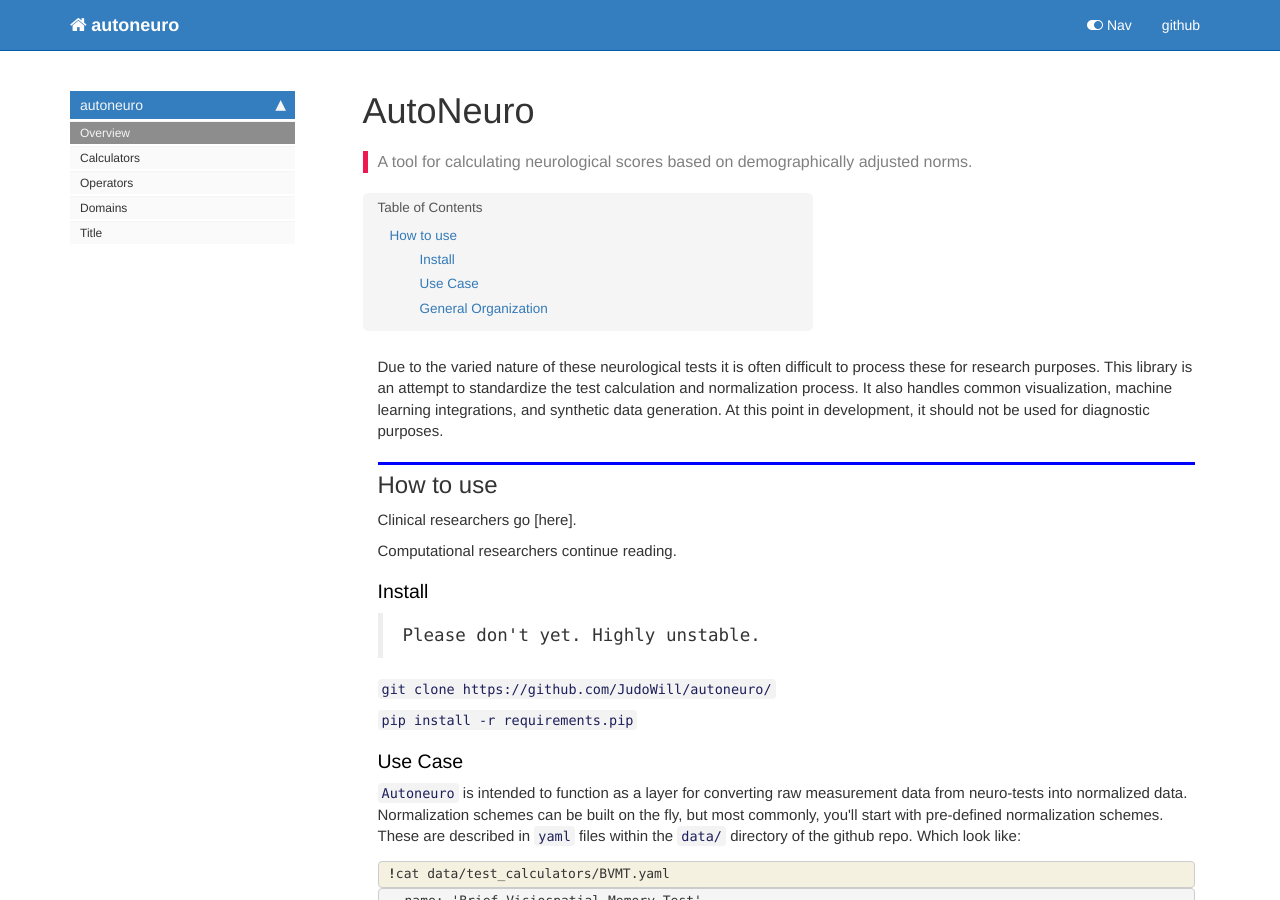
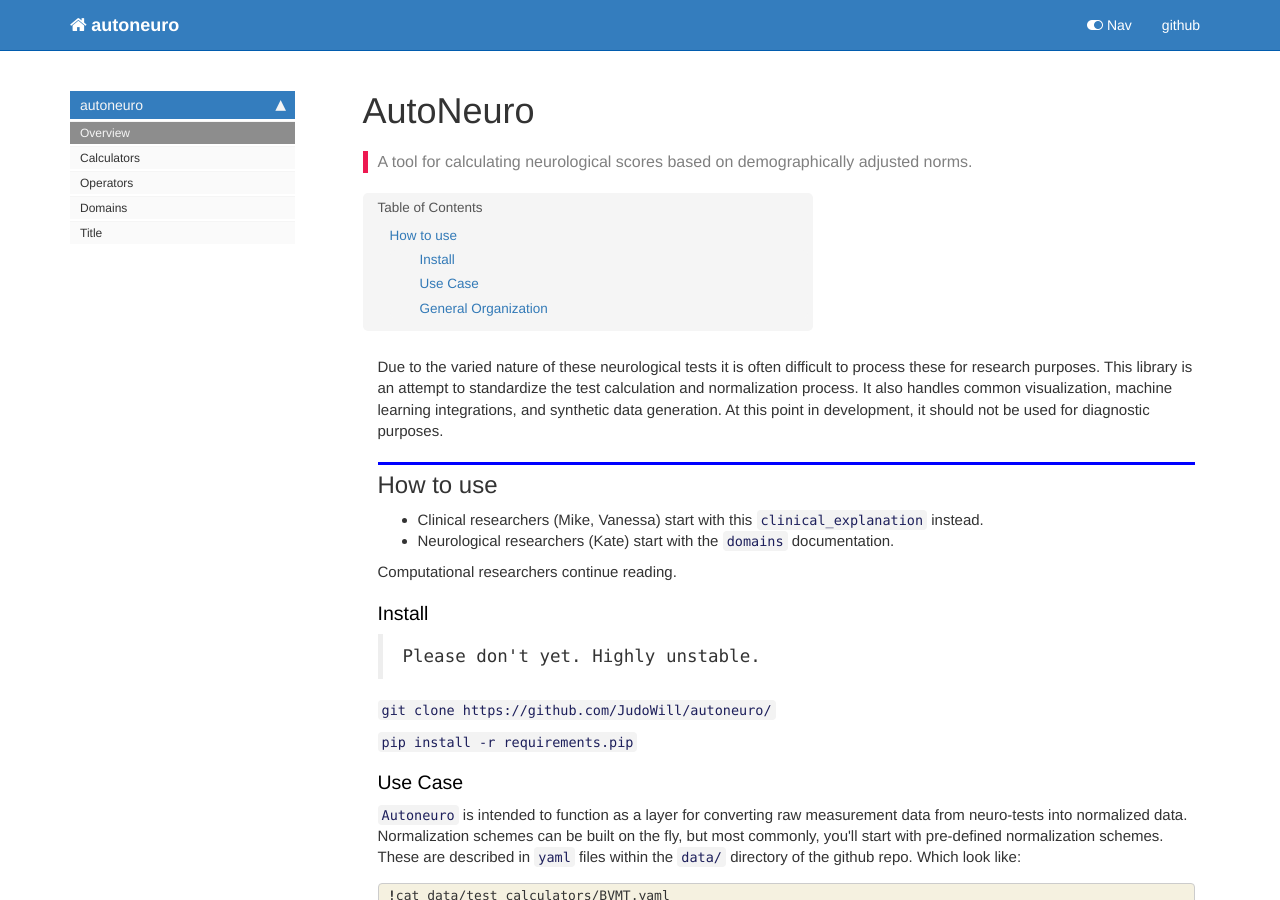
Before and after one commit to JudoWill/autoneuro, a Jekyll site: the page built from docs/index.html, in a window 1280 px wide and 900 px high. Built offline with Jekyll 4.4.1, drawn with Linux system fonts in a browser that asks for light colours; nearby versions of some CDN libraries; comment, search, counter and statistics services are not loaded.

Commit message:
Cleaning up documentation.

```diff
--- a/docs/index.html
+++ b/docs/index.html
@@ -41,7 +41,10 @@
 </div>
 <div class="cell border-box-sizing text_cell rendered"><div class="inner_cell">
 <div class="text_cell_render border-box-sizing rendered_html">
-<h2 id="How-to-use">How to use<a class="anchor-link" href="#How-to-use"> </a></h2><p>Clinical researchers go [here].</p>
+<h2 id="How-to-use">How to use<a class="anchor-link" href="#How-to-use"> </a></h2><ul>
+<li>Clinical researchers (Mike, Vanessa) start with this <code>clinical_explanation</code> instead.</li>
+<li>Neurological researchers (Kate) start with the <code>domains</code> documentation.</li>
+</ul>
 <p>Computational researchers continue reading.</p>
 
 </div>
```
Also changed, not shown: README.md, 1 other file.
